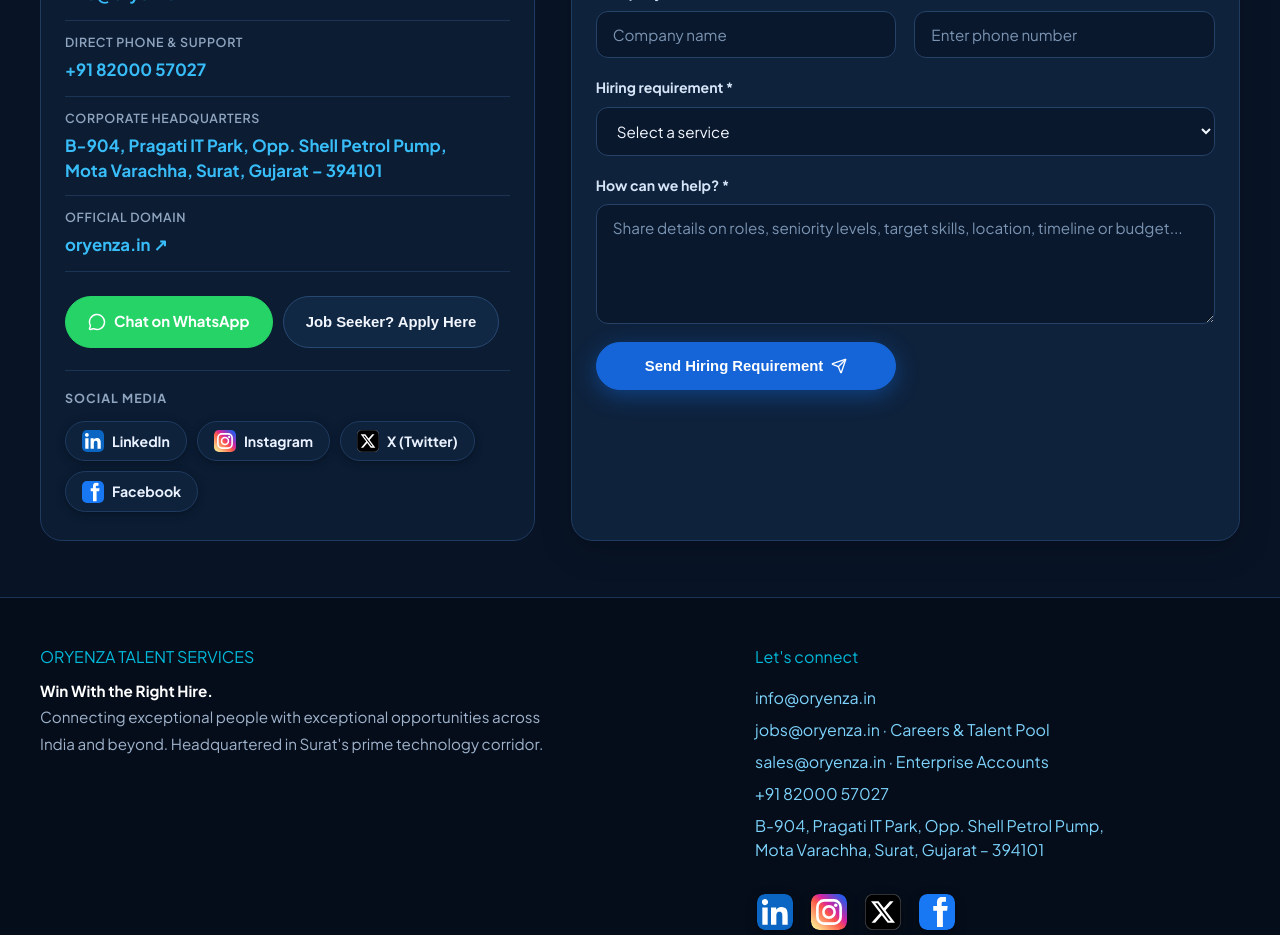
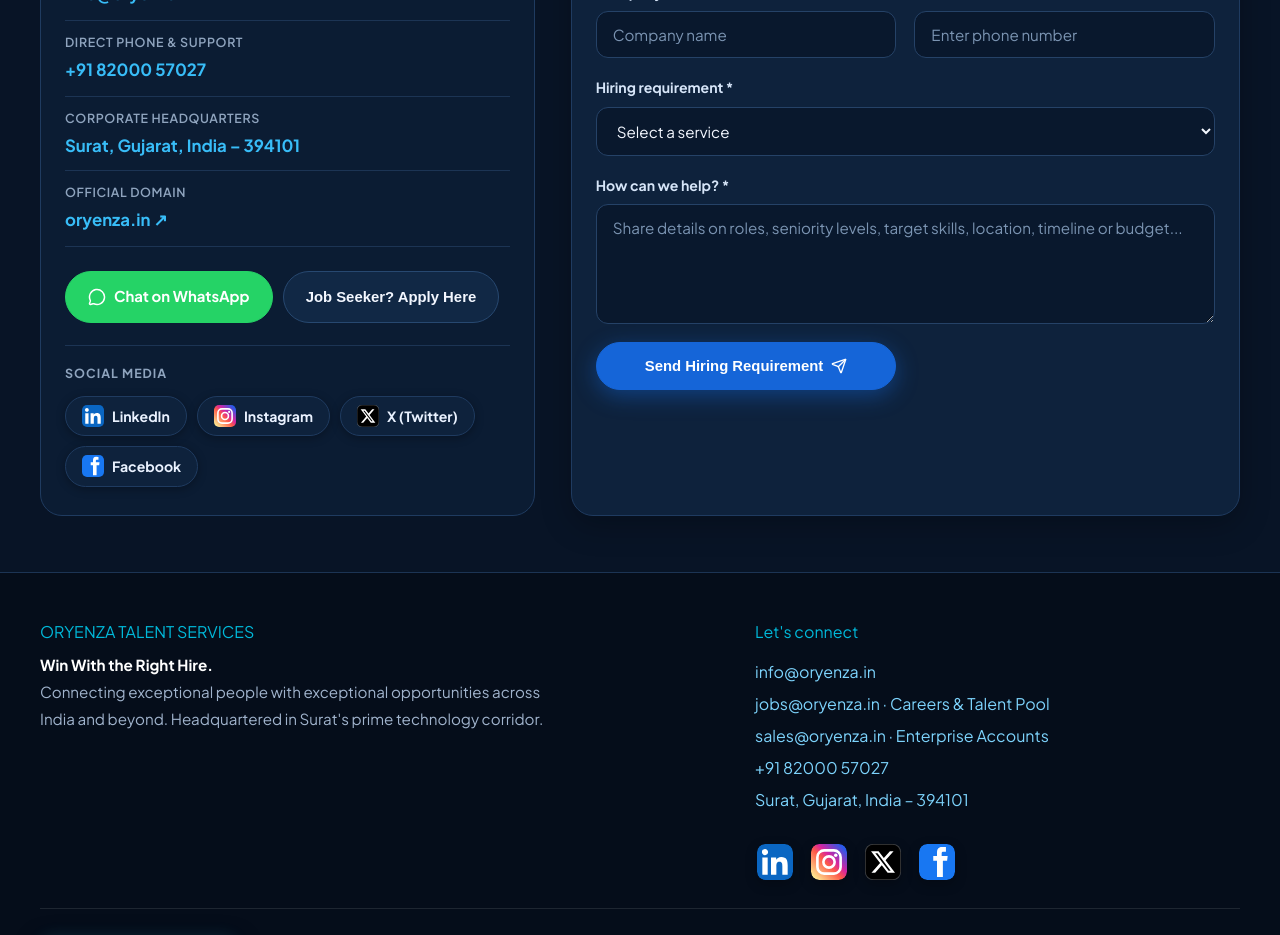
Before and after one commit to oryenzatalentservices-coder/Oryenza-Talent-Services, a React (Vite) app in the folder frontend/: page / in a window 1280 px wide. Shown: the part 5840-6775 px from the top of the page. Built offline with nearby package versions, Linux system fonts and the light colour scheme; no server answers.

Commit message:
fix: update address to Surat, Gujarat, India - 394101

```diff
--- a/frontend/index.html
+++ b/frontend/index.html
@@ -55,7 +55,6 @@
       "email": "info@oryenza.in",
       "address": {
         "@type": "PostalAddress",
-        "streetAddress": "B-904, Pragati IT Park, Opp. Shell Petrol Pump, Mota Varachha",
         "addressLocality": "Surat",
         "addressRegion": "Gujarat",
         "postalCode": "394101",
--- a/frontend/src/components/ContactSection.jsx
+++ b/frontend/src/components/ContactSection.jsx
@@ -104,14 +104,13 @@
             <div className="contact-item">
               <small>Corporate Headquarters</small>
               <a
-                href="https://maps.google.com/?q=Pragati+IT+Park,+Opp.+Shell+Petrol+Pump,+Mota+Varachha,+Surat,+Gujarat+394101"
+                href="https://maps.google.com/?q=Surat,+Gujarat,+India+394101"
                 target="_blank"
                 rel="noopener noreferrer"
                 className="contact-address"
-                title="View Oryenza Corporate Headquarters on Google Maps"
+                title="View Surat, Gujarat, India on Google Maps"
               >
-                B-904, Pragati IT Park, Opp. Shell Petrol Pump,<br />
-                Mota&nbsp;Varachha, Surat, Gujarat – 394101
+                Surat, Gujarat, India – 394101
               </a>
             </div>
 
--- a/frontend/src/components/Footer.jsx
+++ b/frontend/src/components/Footer.jsx
@@ -61,14 +61,13 @@
               <a href="tel:+918200057027">+91 82000 57027</a>
               <br />
               <a
-                href="https://maps.google.com/?q=Pragati+IT+Park,+Opp.+Shell+Petrol+Pump,+Mota+Varachha,+Surat,+Gujarat+394101"
+                href="https://maps.google.com/?q=Surat,+Gujarat,+India+394101"
                 target="_blank"
                 rel="noopener noreferrer"
                 className="footer-address-link"
-                title="View Pragati IT Park, Surat on Google Maps"
+                title="View Surat, Gujarat, India on Google Maps"
               >
-                B-904, Pragati IT Park, Opp. Shell Petrol Pump,<br />
-                Mota&nbsp;Varachha, Surat, Gujarat – 394101
+                Surat, Gujarat, India – 394101
               </a>
 
               <div className="footer-social-row">
```
